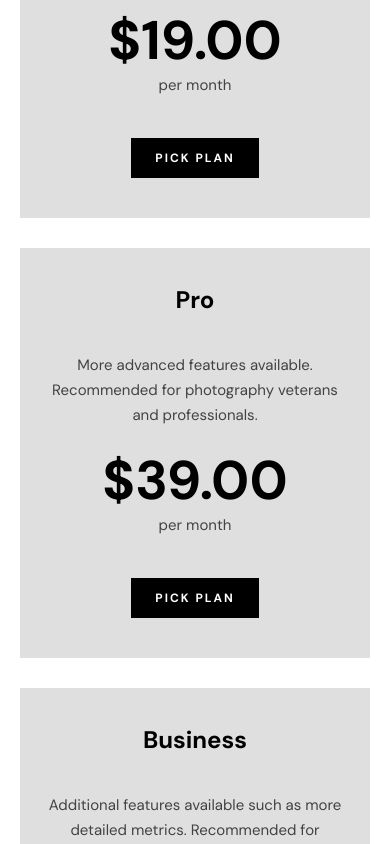
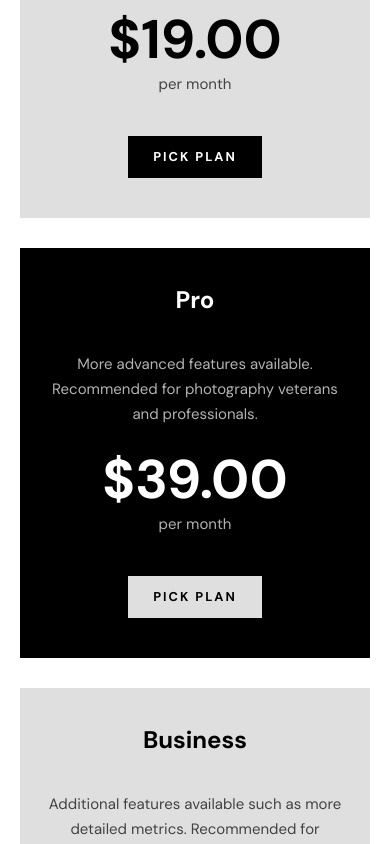
Before and after one commit to demahom18/photosnap-siteweb, a Vue app: page /pricing in a window 390 px wide. Shown: the part 1000-1844 px from the top of the page. Built offline with nearby package versions, Linux system fonts and the light colour scheme.

Commit message:
feat: comparison plan selection add

```diff
--- a/src/components/CompareTable.vue
+++ b/src/components/CompareTable.vue
@@ -60,7 +60,7 @@ export default {
     transform: translateX(20px);
     border-bottom: 2px solid rgba($color: #000000, $alpha: .3);
     + th {
-      transform: translateX(10px)
+      transform: translateX(10px);
     }
   }
   td {
@@ -71,6 +71,9 @@ export default {
     font-weight: bold;
     font-size: .75rem;
     letter-spacing: 2px;
+    &:last-child {
+      transform: translateX(40px);
+    }
   }
 }
 </style>
--- a/src/components/NavBar.vue
+++ b/src/components/NavBar.vue
@@ -78,19 +78,20 @@ nav{
 .link, .btn {
   font-weight: 700;
   cursor:pointer;
-  @include setTypo(12px, 16px);
+  @include setTypo(.8rem, 16px);
   letter-spacing: 2px;
   transition: all .2s;
 }
 .link {
   padding: 0 18px;
+  font-size: 1rem;
   &:hover {
     color: $secondary
   }
 }
 
 .btn {
-  padding: 12px 24px;
+  padding: 1em 2em;
   text-transform: uppercase;
   &-black {
     background: $primary_dark;
@@ -112,6 +113,10 @@ nav{
 @media only screen and (max-width:800px) {
   .link {
     padding: 0 16px;
+    font-size: .8rem;
+  }
+  nav .btn {
+  font-size: .7rem;
   }
 }
 @media only screen and (max-width:690px) {
--- a/src/components/PlanOption.vue
+++ b/src/components/PlanOption.vue
@@ -7,18 +7,23 @@
     </div>
 
     <div class="plans">
-      <div class="option" v-for="plan in plans" :key="plan[0]">
+      <div
+        v-for="plan in plans"
+        :key="plan[0]"
+        class="option"
+        :class="{ selected: plan[0].toLowerCase() === 'pro' }"
+      >
         <h3>{{ plan[0] }}</h3>
         <span class="description">{{ plan[1].description }}</span>
         <p v-if="!isYearly">
-          <span  class="price">${{ plan[1].price.monthly }}.00</span>
+          <span class="price">${{ plan[1].price.monthly }}.00</span>
           <span>per month</span>
         </p>
         <p v-else>
           <span  class="price">${{ plan[1].price.yearly }}.00</span>
           <span>per year</span>
         </p>
-        <span class="btn btn-black btn-pricing">Pick plan</span>
+        <span @click="setSelected" class="btn btn-black btn-pricing">Pick plan</span>
       </div>
     </div>
   </div>
@@ -40,10 +45,21 @@ export default {
     }
     const plans =  Object.entries(pricing)
 
+    const setSelected = e => {
+      const options = document.getElementsByClassName('option')
+
+      //remove the selected class on every elements
+      Array.from(options).forEach(opt => opt.classList.remove('selected'))
+
+      //add selected class on the element clicked
+      e.target.parentElement.classList.add('selected')
+    }
+
     return {
       plans,
       isYearly,
-      getCheckValue
+      setSelected,
+      getCheckValue,
     }
   }
 }
@@ -83,11 +99,23 @@ export default {
     .option {
       height: 410px;
       background: $secondary;
+      transition: all .3s ease-out;
       max-width: 350px;
       flex-basis: 350px;
       @include flexBox(column,$al:center, $just: space-around);
       text-align: center;
       padding: 20px;
+
+      &.selected {
+        background: black;
+        color: white;
+        transform: scale(1.1);
+        transition: all .3s ease-in;
+        .btn {
+          background: $secondary;
+          color: black
+        }
+      }
 
       h3 {
         text-transform: capitalize;
@@ -148,6 +176,10 @@ export default {
 @media only screen and (max-width:690px) {
   .plan-options {
     margin: 80px 20px;
+
+    .option.selected {
+      transform: scale(1);
+    }
   }
 
   .frequency {
```
